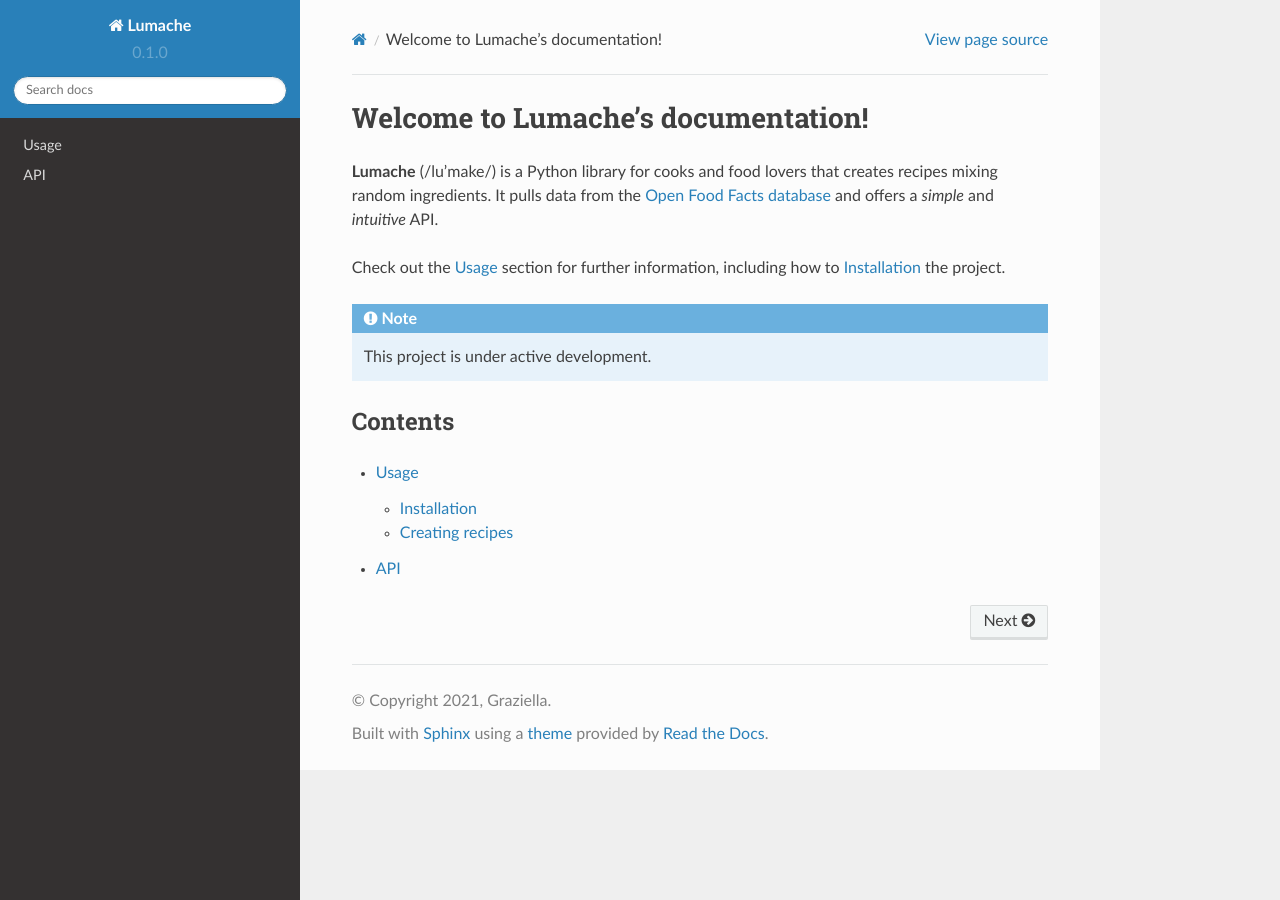
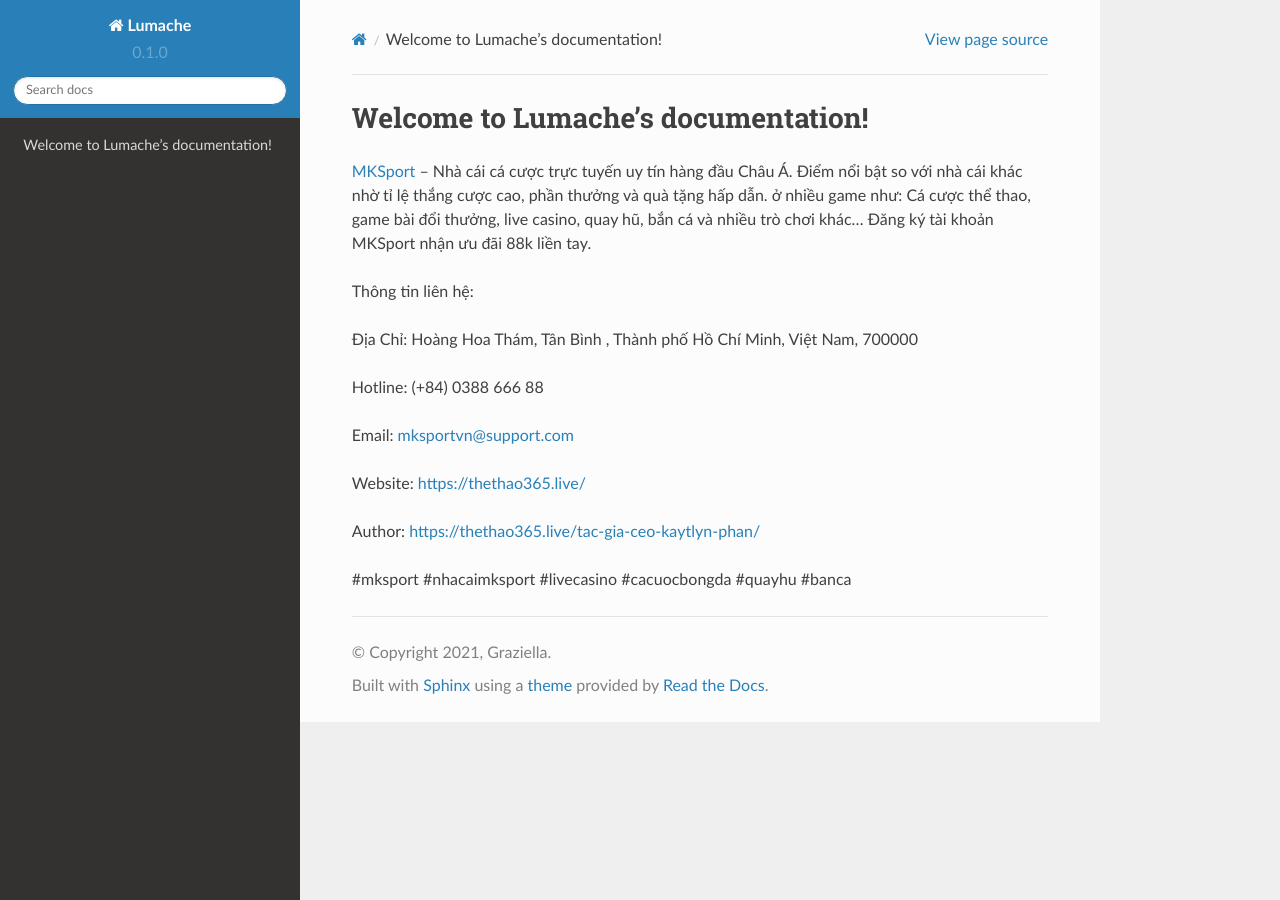
Before and after one commit to nhattuong947/mksport, a Sphinx documentation site: the page built from docs/source/index.rst, in a window 1280 px wide. Built offline with Sphinx 7.4.7 and the Read the Docs theme 2.0.0, drawn with Linux system fonts in a browser that asks for light colours.

Commit message:
Update index.rst

```diff
--- a/docs/source/index.rst
+++ b/docs/source/index.rst
@@ -1,22 +1,18 @@
 Welcome to Lumache's documentation!
 ===================================
 
-**Lumache** (/lu'make/) is a Python library for cooks and food lovers
-that creates recipes mixing random ingredients.
-It pulls data from the `Open Food Facts database <https://world.openfoodfacts.org/>`_
-and offers a *simple* and *intuitive* API.
+`MKSport <https://thethao365.live/>`_ – Nhà cái cá cược trực tuyến uy tín hàng đầu Châu Á. Điểm nổi bật so với nhà cái khác nhờ tỉ lệ thắng cược cao, phần thưởng và quà tặng hấp dẫn. ở nhiều game như: Cá cược thể thao, game bài đổi thưởng, live casino, quay hũ, bắn cá và nhiều trò chơi khác… Đăng ký tài khoản MKSport nhận ưu đãi 88k liền tay.
 
-Check out the :doc:`usage` section for further information, including
-how to :ref:`installation` the project.
+Thông tin liên hệ:
 
-.. note::
+Địa Chỉ: Hoàng Hoa Thám, Tân Bình , Thành phố Hồ Chí Minh, Việt Nam, 700000
 
-   This project is under active development.
+Hotline: (+84) 0388 666 88
 
-Contents
---------
+Email: mksportvn@support.com
 
-.. toctree::
+Website: https://thethao365.live/
 
-   usage
-   api
+Author: https://thethao365.live/tac-gia-ceo-kaytlyn-phan/
+
+#mksport #nhacaimksport #livecasino #cacuocbongda #quayhu #banca
```
